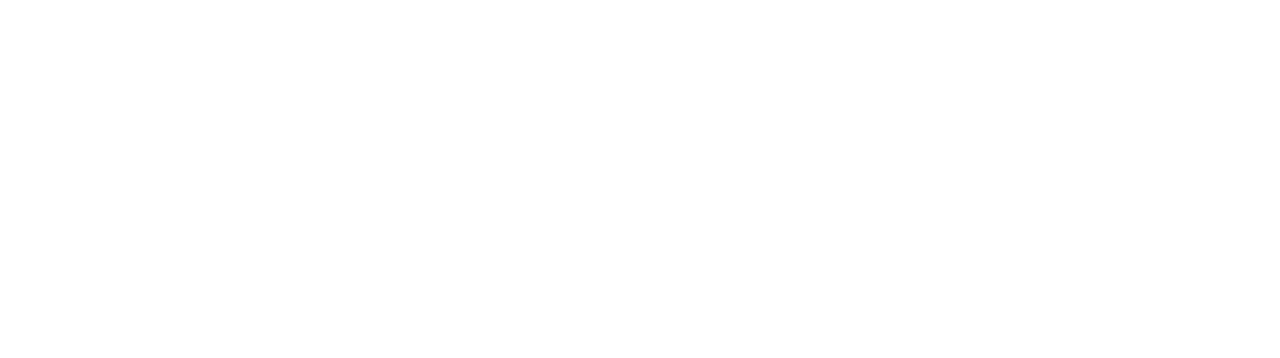
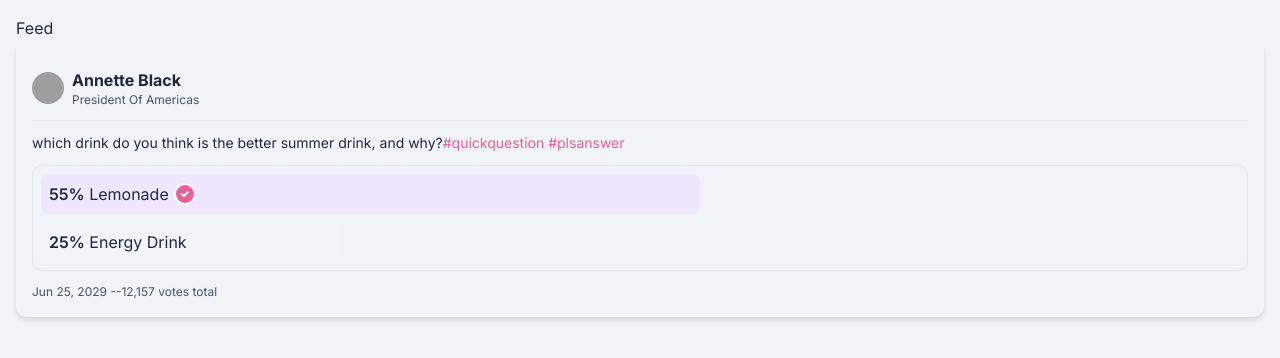
Before and after one commit to Ishmael-a/rgtportal-frontend, a React (Vite) app: page /feed in a window 1280 px wide. Before the commit this address had no page. Shown: the top 358 px of the page. Built offline with nearby package versions, Linux system fonts and the light colour scheme; grey boxes are pictures that could not be loaded.

Commit message:
working on feed page

```diff
--- a/package.json
+++ b/package.json
@@ -10,6 +10,7 @@
     "preview": "vite preview"
   },
   "dependencies": {
+    "@radix-ui/react-avatar": "^1.1.3",
     "@radix-ui/react-slot": "^1.1.2",
     "@tailwindcss/vite": "^4.0.8",
     "@tanstack/react-query": "^5.66.9",
--- a/src/App.tsx
+++ b/src/App.tsx
@@ -1,6 +1,7 @@
 import {BrowserRouter, Routes, Route} from "react-router-dom";
 import Login from "./pages/Login"
 import { Button } from "./components/ui/button";
+import Feed from "./pages/Feed";
 
 
 function App() {
@@ -9,7 +10,8 @@
     <BrowserRouter>
     <Routes>
 
-      <Route path="/register" element={<Login/>} />
+      <Route path="/feed" element={<Feed/>} />
+      <Route path="/login" element={<Login/>} />
       <Route path="/" element={
         <div className='font-inter'>
           This is the Homepage
--- /dev/null
+++ b/src/components/AvtrBlock.tsx
@@ -0,0 +1,21 @@
+import { Avatar, AvatarFallback, AvatarImage } from "./ui/avatar";
+
+const AvtrBlock = () => {
+  return (
+    <div className="flex gap-2 items-center">
+      <Avatar>
+        <AvatarImage
+          src="https://randomuser.me/api/portraits/med/women/75.jpg"
+          alt="Annette Black"
+        />
+        <AvatarFallback>CN</AvatarFallback>
+      </Avatar>
+      <div className="">
+        <p className="font-bold">Annette Black</p>
+        <p className="text-rgtgray text-xs">President Of Americas</p>
+      </div>
+    </div>
+  );
+};
+
+export default AvtrBlock;
--- /dev/null
+++ b/src/components/ui/avatar.tsx
@@ -0,0 +1,51 @@
+import * as React from "react"
+import * as AvatarPrimitive from "@radix-ui/react-avatar"
+
+import { cn } from "@/lib/utils"
+
+function Avatar({
+  className,
+  ...props
+}: React.ComponentProps<typeof AvatarPrimitive.Root>) {
+  return (
+    <AvatarPrimitive.Root
+      data-slot="avatar"
+      className={cn(
+        "relative flex size-8 shrink-0 overflow-hidden rounded-full",
+        className
+      )}
+      {...props}
+    />
+  )
+}
+
+function AvatarImage({
+  className,
+  ...props
+}: React.ComponentProps<typeof AvatarPrimitive.Image>) {
+  return (
+    <AvatarPrimitive.Image
+      data-slot="avatar-image"
+      className={cn("aspect-square size-full", className)}
+      {...props}
+    />
+  )
+}
+
+function AvatarFallback({
+  className,
+  ...props
+}: React.ComponentProps<typeof AvatarPrimitive.Fallback>) {
+  return (
+    <AvatarPrimitive.Fallback
+      data-slot="avatar-fallback"
+      className={cn(
+        "bg-muted flex size-full items-center justify-center rounded-full",
+        className
+      )}
+      {...props}
+    />
+  )
+}
+
+export { Avatar, AvatarImage, AvatarFallback }
--- a/src/index.css
+++ b/src/index.css
@@ -8,6 +8,8 @@
 
 body {
   font-family: "Inter", serif;
+  background-color: #F0F4F8;
+  color: #1E293B;
 }
 
 :root {
@@ -92,17 +94,16 @@
   --color-avocado-600: oklch(0.53 0.12 118.34);
   --ease-fluid: cubic-bezier(0.3, 0, 0, 1);
   --ease-snappy: cubic-bezier(0.2, 0, 0, 1);
-  --color-rgtpink: #452667;
+  --color-rgtpink: #EA5E9C;
   --color-rgtyellow: #f9b500;
   --color-rgtpurple: #452667;
   --color-rgtblue: #5259a3;
   --color-pinkaccent2: #FFA6CD;
   --color-purpleaccent2: #EFE7FF;
-  --color-rgtred : #EB2E31
+  --color-rgtred : #EB2E31;
+  --color-rgtgray: #475569;
   /* ... */
 }
-
-
 
 @theme inline {
   --color-background: var(--background);
--- /dev/null
+++ b/src/pages/Feed.tsx
@@ -0,0 +1,41 @@
+import AvtrBlock from "@/components/AvtrBlock";
+import { CheckCircle2 } from "lucide-react";
+
+const Feed = () => {
+  return (
+    <main className="p-4">
+      <h1>Feed</h1>
+      <div className="flex flex-col p-4 rounded-lg shadow-md">
+        <div className="w-full border-b py-3">
+          <AvtrBlock />
+        </div>
+        <div className="pt-3 space-y-3">
+          <p className="text-sm">
+            which drink do you think is the better summer drink, and why?
+            <span className="text-rgtpink">#quickquestion #plsanswer</span>
+          </p>
+          <div className="border p-2 rounded-lg border-slate-200 space-y-2">
+            <div className="flex items-center gap-1 w-[55%] bg-purpleaccent2 rounded-md p-2">
+              <p>
+                <span className="font-semibold">55%</span> Lemonade
+              </p>
+              <CheckCircle2 fill="#EA5E9C" stroke="white" />
+            </div>
+
+            <div className="flex items-center gap-1 w-[25%] bg-[#F1F5F9] rounded-md p-2">
+              <p>
+                <span className="font-semibold">25%</span> Energy Drink
+              </p>
+            </div>
+          </div>
+
+          <div>
+            <p className="text-rgtgray text-[12px]">Jun 25, 2029 --12,157 votes total</p>
+          </div>
+        </div>
+      </div>
+    </main>
+  );
+};
+
+export default Feed;
--- a/tsconfig.app.json
+++ b/tsconfig.app.json
@@ -23,7 +23,7 @@
     "noFallthroughCasesInSwitch": true,
     "noUncheckedSideEffectImports": true,
 
-    "baseUrl": "./",
+    "baseUrl": ".",
     "paths": {
       "@/*": ["./src/*"]
     }
--- a/tsconfig.json
+++ b/tsconfig.json
@@ -5,7 +5,7 @@
     { "path": "./tsconfig.node.json" }
   ],
   "compilerOptions": {
-    "baseUrl": "./",
+    "baseUrl": ".",
     "paths": {
       "@/*": ["./src/*"]
     }
```
Also changed, not shown: 1 other file (tests, documents, lock files or other folders).
